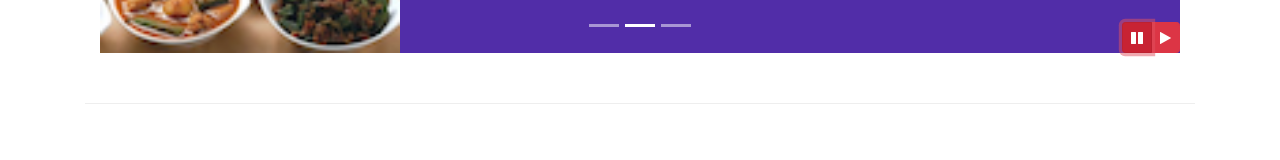
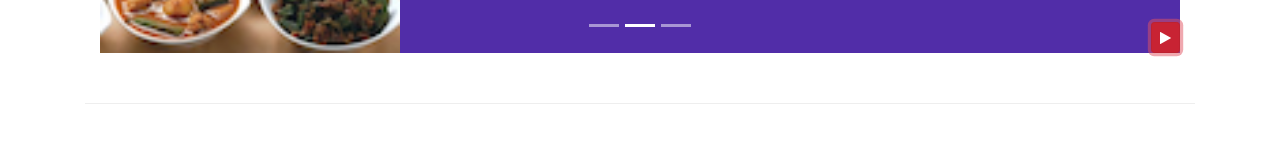
Before and after one commit to s-arslaan/restoranteConFusion, a website: page index.html in a window 1280 px wide. Both pictures are taken after a click on the button 1137 px from the left and 677 px from the top of the page. Shown: the part 640-800 px from the top of the page. Drawn offline with nearby package versions, Linux system fonts and the light colour scheme.

Commit message:
jQuery, refined carousel controls

```diff
--- a/index.html
+++ b/index.html
@@ -210,14 +210,9 @@
                         <a class="carousel-control-next" href="#mycarousel" role="button" data-slide="next">
                             <span class="carousel-control-next-icon"></span>
                         </a>
-                        <div class="btn-group" id="carouselButton">
-                            <button class="btn btn-danger btn-sm" id="carousel-pause">
-                                <span class="fa fa-pause"></span>
-                            </button>
-                            <button class="btn btn-danger btn-sm" id="carousel-play">
-                                <span class="fa fa-play"></span>
-                            </button>
-                        </div>
+                        <button class="btn btn-danger btn-sm" id="carouselButton">
+                            <span id="carousel-button-icon" class="fa fa-pause"></span>
+                        </button>
                     </div>
                 </div>
             </div>
@@ -379,13 +374,21 @@
         <script>
             //carousel control buttons -- play & pauses
             $(document).ready(function() {
-                 $('#mycarousel').carousel({ interval: 100 });
-                 $('#carousel-pause').click(function(){
-                     $('#mycarousel').carousel('pause');
-                 });
-                 $('#carousel-play').click(function(){
-                     $('#mycarousel').carousel('cycle');
-                 });
+                 $('#mycarousel').carousel({ interval: 2000 });
+                 $('#carouselButton').click(function() {
+                    if ($('#carouselButton').children('span').hasClass('fa-pause'))
+                    {
+                        $('#mycarousel').carousel('pause'); //pause carousel
+                        $('#carouselButton').children('span').removeClass('fa-pause');
+                        $('#carouselButton').children('span').addClass('fa-play');
+                    }
+                    else if ($('#carouselButton').children('span').hasClass('fa-play'))
+                    {
+                        $('#mycarousel').carousel('cycle'); //start carousel
+                        $('#carouselButton').children('span').removeClass('fa-play');
+                        $('#carouselButton').children('span').addClass('fa-pause');
+                    }
+                });
             });
 
 
```
